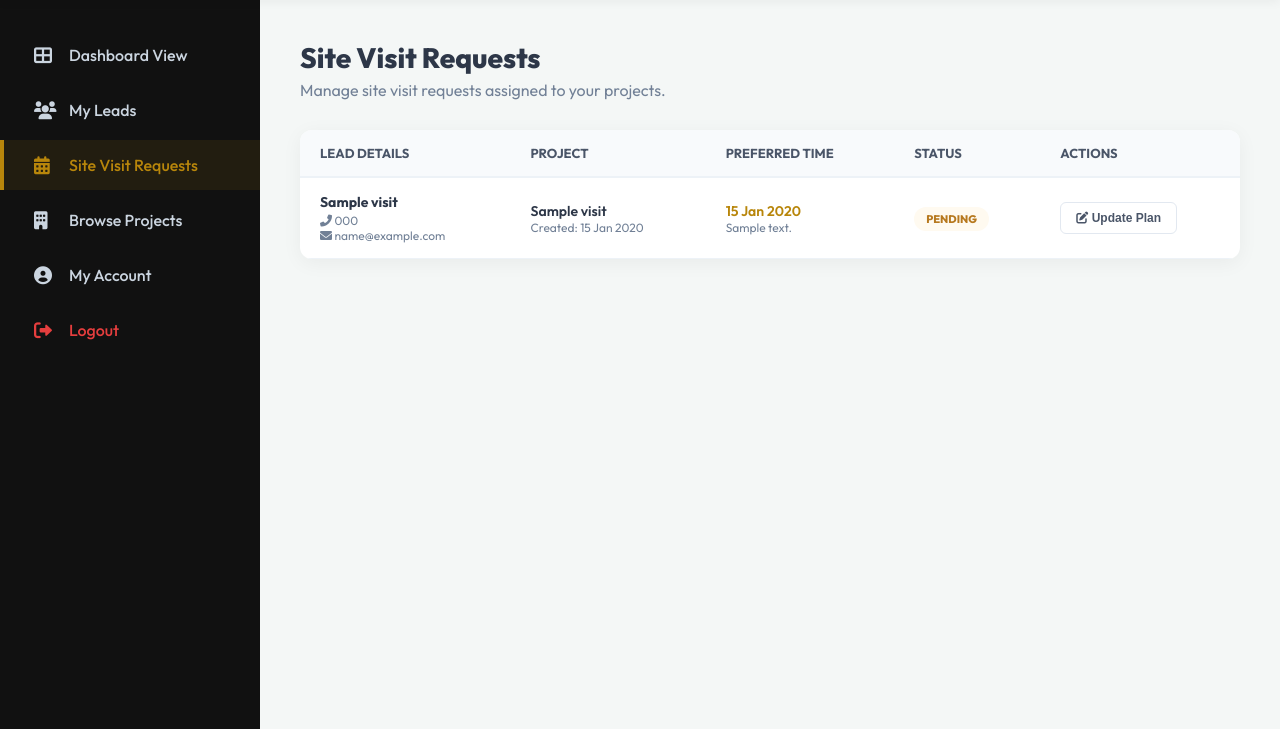
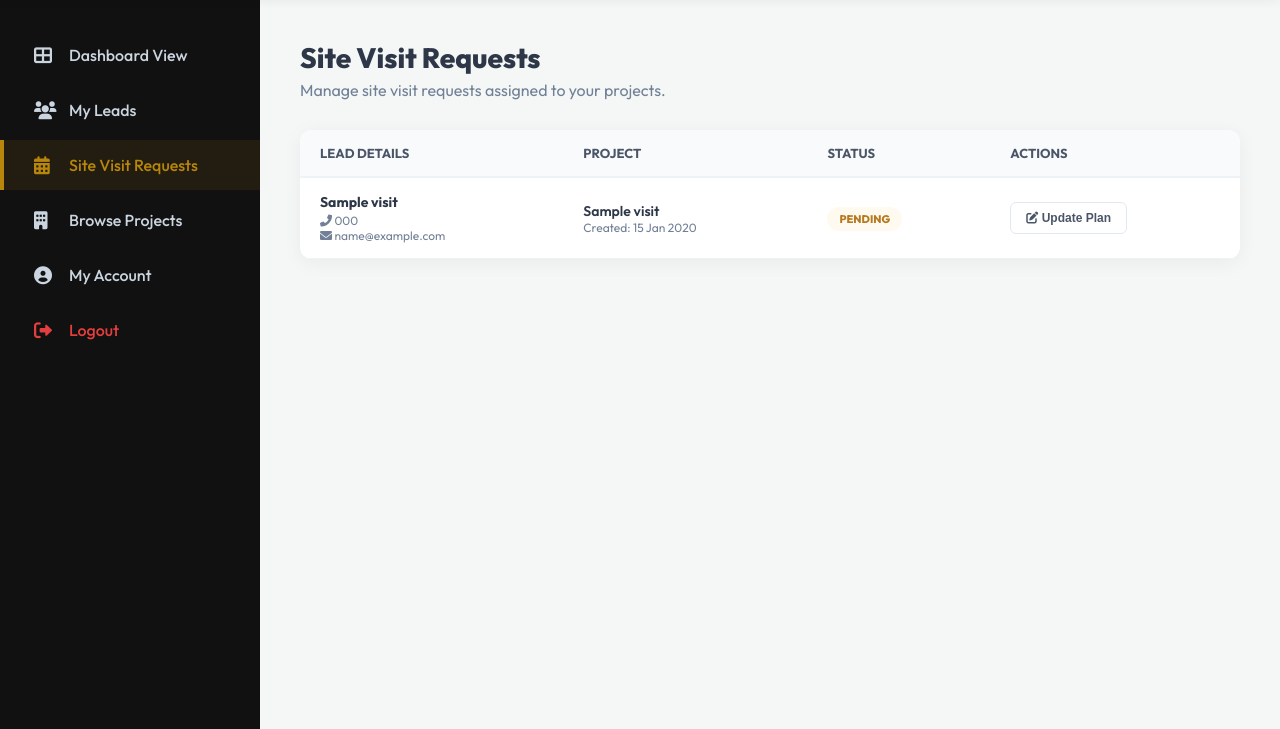
Before and after one commit to Rahul04909/dholera, a PHP site: page /agent/site-visits.php in a window 1280 px wide. Shown: the part 70-799 px from the top of the page. Run offline with PHP 8.4, Linux system fonts and the light colour scheme; the visitor is signed in with stand-in values (Sample User, id 1); tables that the repository leaves empty or names only in its code hold one stand-in row (values such as "Sample post"); grey boxes marked "Sample" are stand-in pictures.

Commit message:
updated site timings

```diff
--- a/admin/site-requests/index.php
+++ b/admin/site-requests/index.php
@@ -173,7 +173,6 @@ include '../includes/header.php';
             <table class="visit-table">
                 <thead>
                     <tr>
-                        <th>Visit Timing</th>
                         <th>Project</th>
                         <th>Customer</th>
                         <th>Status</th>
@@ -184,10 +183,6 @@ include '../includes/header.php';
                     <?php if (count($requests) > 0): ?>
                         <?php foreach ($requests as $row): ?>
                             <tr>
-                                <td>
-                                    <strong><i class="far fa-calendar-alt"></i> <?php echo date('d M Y', strtotime($row['visit_date'])); ?></strong><br>
-                                    <span style="font-size: 13px; color: #3182ce;"><i class="far fa-clock"></i> <?php echo htmlspecialchars($row['visit_time']); ?></span>
-                                </td>
                                 <td>
                                     <div style="font-weight: 700; color: var(--primary-gold);"><?php echo htmlspecialchars($row['project_name']); ?></div>
                                     <small style="color: #999;">Request on: <?php echo date('d M, h:i A', strtotime($row['created_at'])); ?></small>
--- a/agent/site-visits.php
+++ b/agent/site-visits.php
@@ -213,7 +213,6 @@ try {
                     <tr>
                         <th>Lead Details</th>
                         <th>Project</th>
-                        <th>Preferred Time</th>
                         <th>Status</th>
                         <th>Actions</th>
                     </tr>
@@ -239,12 +238,6 @@ try {
                                 <td>
                                     <div style="font-weight: 600;"><?php echo htmlspecialchars($visit['project_name']); ?></div>
                                     <div style="font-size: 12px; color: #718096;">Created: <?php echo date('d M Y', strtotime($visit['created_at'])); ?></div>
-                                </td>
-                                <td>
-                                    <div style="font-weight: 600; color: var(--primary-gold);">
-                                        <?php echo date('d M Y', strtotime($visit['visit_date'])); ?>
-                                    </div>
-                                    <div style="font-size: 12px; color: #718096;"><?php echo htmlspecialchars($visit['visit_time']); ?></div>
                                 </td>
                                 <td>
                                     <span class="status-badge status-<?php echo $visit['status']; ?>">
@@ -312,7 +305,6 @@ try {
         document.getElementById('modal_lead_info').innerHTML = `
             <strong>${visit.name}</strong> - ${visit.phone}<br>
             Project: ${visit.project_name}<br>
-            Visit Date: ${visit.visit_date} (${visit.visit_time})<br>
             Message: ${visit.message || 'No specific requirements.'}
         `;
         modal.style.display = 'flex';
```
